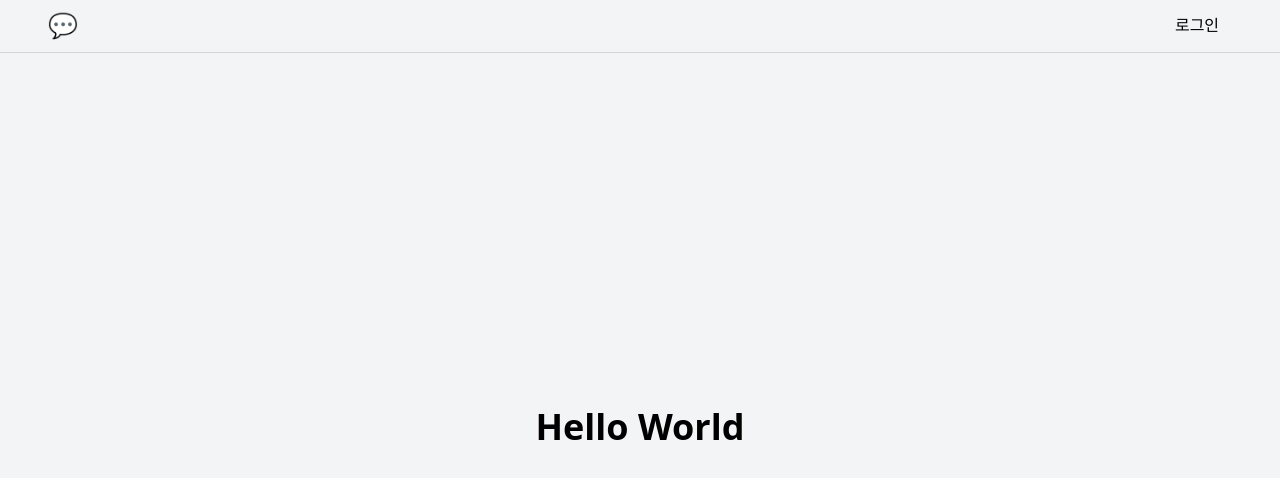
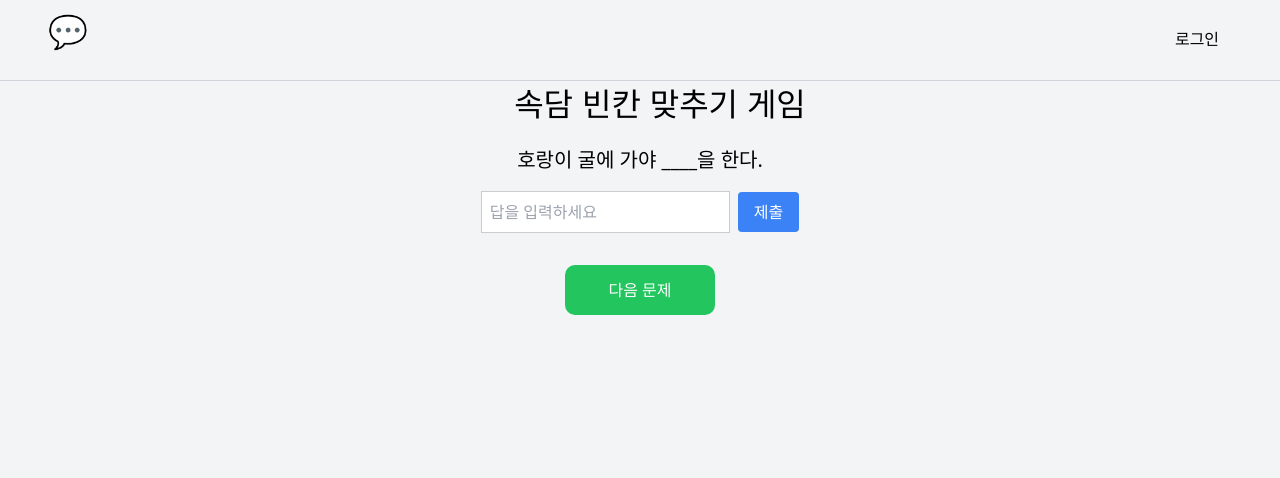
Before and after one commit to siniseong/Fill-a-Blank, a Next.js app: page / in a window 1280 px wide. Shown: the top 478 px of the page. Built offline with nearby package versions, Linux system fonts and the light colour scheme; no server answers.

Commit message:
✨ Blank 맞췄을 때 틀렸을 때 팝업 구현

```diff
--- /dev/null
+++ b/src/app/components/game/game.css
@@ -0,0 +1,119 @@
+.game-container {
+    display: flex;
+    flex-direction: column;
+    align-items: center;
+}
+
+.title {
+    font-size: 2rem;
+    margin-bottom: 1rem;
+}
+
+.proverb {
+    font-size: 1.25rem;
+    margin-bottom: 1rem;
+}
+
+.answer-form {
+    margin-bottom: 1rem;
+}
+
+.answer-input {
+    border: 1px solid #ccc;
+    padding: 0.5rem;
+}
+
+.submit-button {
+    margin-left: 0.5rem;
+    padding: 0.5rem 1rem;
+    background-color: #3b82f6;
+    color: white;
+    border: none;
+    border-radius: 0.25rem;
+    cursor: pointer;
+}
+
+.popup-overlay {
+    position: fixed;
+    inset: 0;
+    display: flex;
+    align-items: center;
+    justify-content: center;
+    background-color: rgba(0, 0, 0, 0.5);
+}
+
+.popup-content {
+    background-color: white;
+    padding: 1rem;
+    border-radius: 20px;
+    box-shadow: 0 2px 10px rgba(0, 0, 0, 0.1);
+    width: 340px;
+    height: 200px;
+    display: flex;
+    flex-direction: column;
+    align-items: flex-start;
+    justify-content: flex-start;
+}
+
+.popup-title {
+    font-weight: 600;
+    font-size: 24px;
+    margin: 10px 0 8px 0;
+    text-align: left;
+}
+
+.popup-message {
+    text-align: center;
+}
+
+.popup-buttons {
+    display: flex;
+    justify-content: space-between;
+    margin-top: 1rem;
+    width: 100%;
+}
+
+.close-button2 {
+    width: 150px;
+    height: 46px;
+    background-color: #3182F7;
+    color: #E6FFFF;
+    border: none;
+    border-radius: 10px;
+    cursor: pointer;
+    transition: background-color 0.3s;
+    font-size: 1.0rem;
+}
+
+.close-button {
+    width: 150px;
+    height: 46px;
+    background-color: #DFE0E2;
+    color: #494D56;
+    border: none;
+    border-radius: 10px;
+    cursor: pointer;
+    transition: background-color 0.3s;
+    font-size: 1.0rem;
+}
+
+.next-button {
+    width: 150px;
+    height: 50px;
+    margin-top: 1rem;
+    background-color: #22c55e;
+    color: white;
+    border: none;
+    border-radius: 10px;
+    cursor: pointer;
+}
+
+.pop-next-button{
+    width: 300px;
+    height: 46px;
+    background-color: #3182F7;
+    color: white;
+    border: none;
+    border-radius: 10px;
+    cursor: pointer;
+}
--- /dev/null
+++ b/src/app/components/game/page.js
@@ -0,0 +1,95 @@
+'use client';
+
+import { useState } from 'react';
+import './game.css';
+
+const proverbs = [
+  {
+    proverb: "호랑이 굴에 가야 ____을 한다.",
+    answer: "선생님"
+  },
+  {
+    proverb: "가는 말이 고와야 ____이 곱다.",
+    answer: "오는 말"
+  }
+];
+
+export default function Game() {
+  const [userAnswer, setUserAnswer] = useState('');
+  const [currentProverbIndex, setCurrentProverbIndex] = useState(0);
+  const [isPopupVisible, setIsPopupVisible] = useState(false);
+  const [isCorrect, setIsCorrect] = useState(false);
+
+  const handleSubmit = (e) => {
+    e.preventDefault();
+    const currentProverb = proverbs[currentProverbIndex];
+    if (userAnswer === currentProverb.answer) {
+      setIsCorrect(true);
+    } else {
+      setIsCorrect(false);
+    }
+    setIsPopupVisible(true);
+  };
+
+  const handleNext = () => {
+    setUserAnswer('');
+    setIsPopupVisible(false);
+    setCurrentProverbIndex((prevIndex) => (prevIndex + 1) % proverbs.length);
+  };
+
+  const closePopup = () => {
+    setIsPopupVisible(false);
+  };
+
+  return (
+    <div className="game-container">
+      <h1 className="title">속담 빈칸 맞추기 게임</h1>
+      <p className="proverb">{proverbs[currentProverbIndex].proverb}</p>
+      <form onSubmit={handleSubmit} className="answer-form">
+        <input
+          type="text"
+          value={userAnswer}
+          onChange={(e) => setUserAnswer(e.target.value)}
+          className="answer-input"
+          placeholder="답을 입력하세요"
+        />
+        <button type="submit" className="submit-button">
+          제출
+        </button>
+      </form>
+      {isPopupVisible && (
+        <div className="popup-overlay">
+          <div className="popup-content">
+            {isCorrect ? (
+              <>
+                <p className="popup-title">대박! 문제를 맞췄어요.</p>
+                <p>축하합니다🎉 다음 문제로 넘어가도 되겠는걸요?</p>
+                <div className="popup-buttons">
+                  <button onClick={handleNext} className="pop-next-button">
+                    다음
+                  </button>
+                </div>
+              </>
+            ) : (
+              <>
+                <p className="popup-title">아쉽게도 문제를 틀렸어요.</p>
+                <p>다시 문제를 풀면 동일한 점수의 포인트를 받을 수 있어요.</p>
+                <div className="popup-buttons">
+                  <button onClick={closePopup} className="close-button">
+                    넘어가기
+                  </button>
+                  <button onClick={closePopup} className="close-button2">
+                    다시풀기
+                  </button>
+                </div>
+              </>
+            )}
+          </div>
+        </div>
+      )}
+      <button onClick={handleNext} className="next-button">
+        다음 문제
+      </button>
+    </div>
+  );
+}
--- a/src/app/page.js
+++ b/src/app/page.js
@@ -1,14 +1,13 @@
 'use client';
 
 import Header from './components/header/page';
+import Game from './components/game/page';
 
 export default function Home() {
   return (
     <div className="flex flex-col min-h-screen bg-gray-100">
       <Header />
-      <div className="flex items-center justify-center flex-grow">
-        <h1 className="text-4xl font-bold">Hello World</h1>
-      </div>
+      <Game />
     </div>
   );
 }
```
